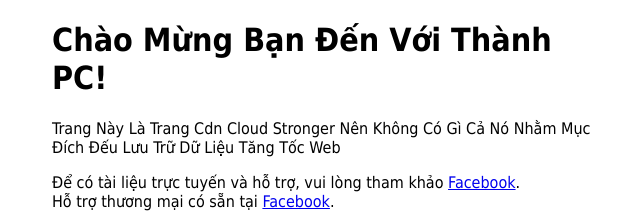
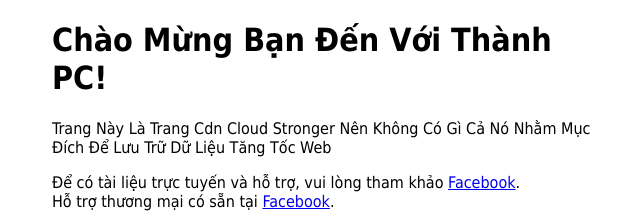
Before and after one commit to thanhpcvn/cdn-tpc, a plain HTML site: page index.html in a window 1280 px wide. Shown: the top 224 px of the page, 308-948 px from the left. Drawn offline with Linux system fonts and the light colour scheme.

Commit message:
Update index.html

```diff
--- a/index.html
+++ b/index.html
@@ -12,7 +12,7 @@
 </head>
 <body>
 <h1>Chào Mừng Bạn Đến Với Thành PC!</h1>
-<p>Trang Này Là Trang Cdn Cloud Stronger Nên Không Có Gì Cả Nó Nhằm Mục Đích Đếu Lưu Trữ Dữ Liệu Tăng Tốc Web</p>
+<p>Trang Này Là Trang Cdn Cloud Stronger Nên Không Có Gì Cả Nó Nhằm Mục Đích Để Lưu Trữ Dữ Liệu Tăng Tốc Web</p>
 
 <p>Để có tài liệu trực tuyến và hỗ trợ, vui lòng tham khảo
 <a href="https://www.facebook.com/ThanhPCDevelopers/">Facebook</a>.<br/>
```
